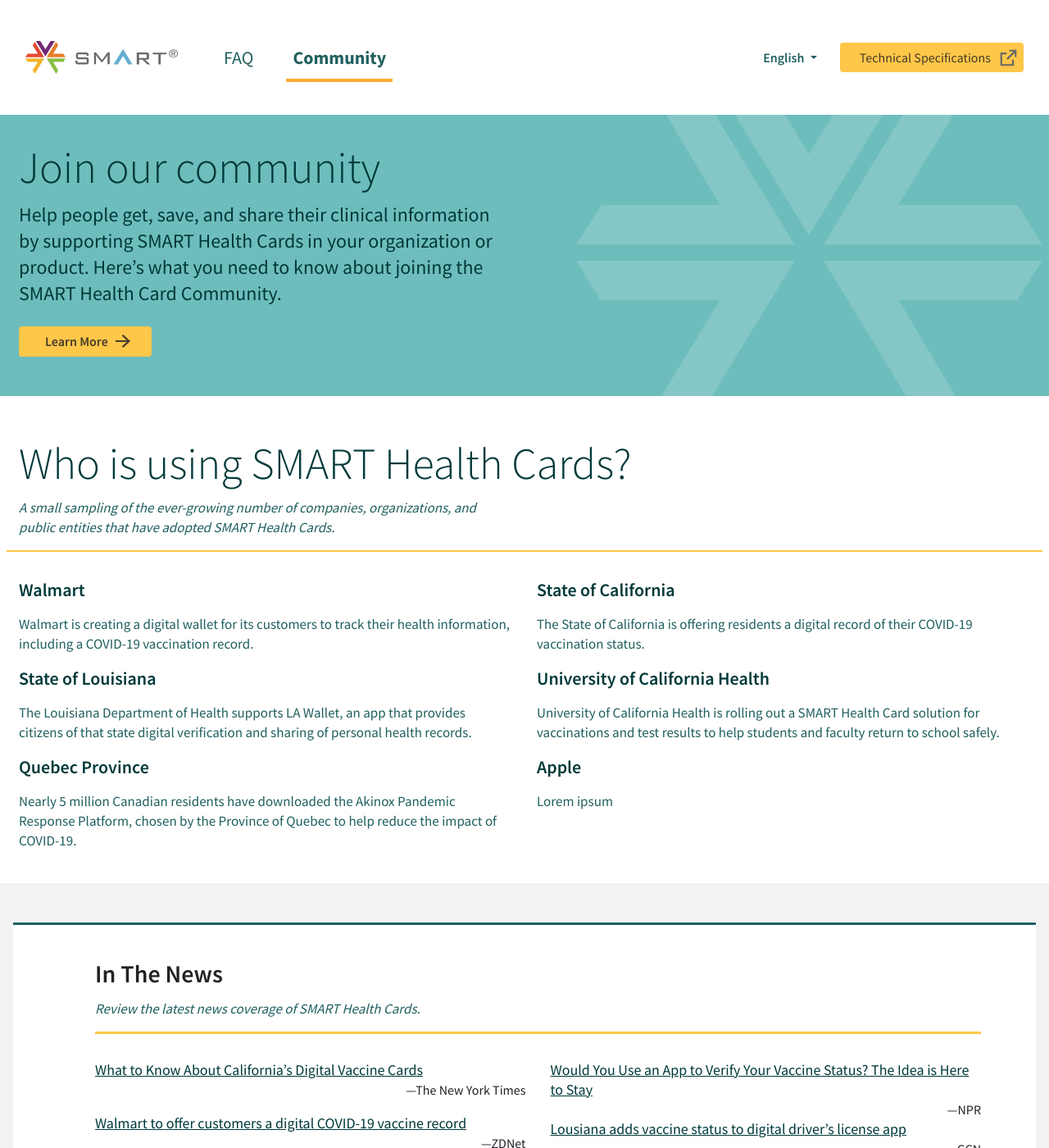
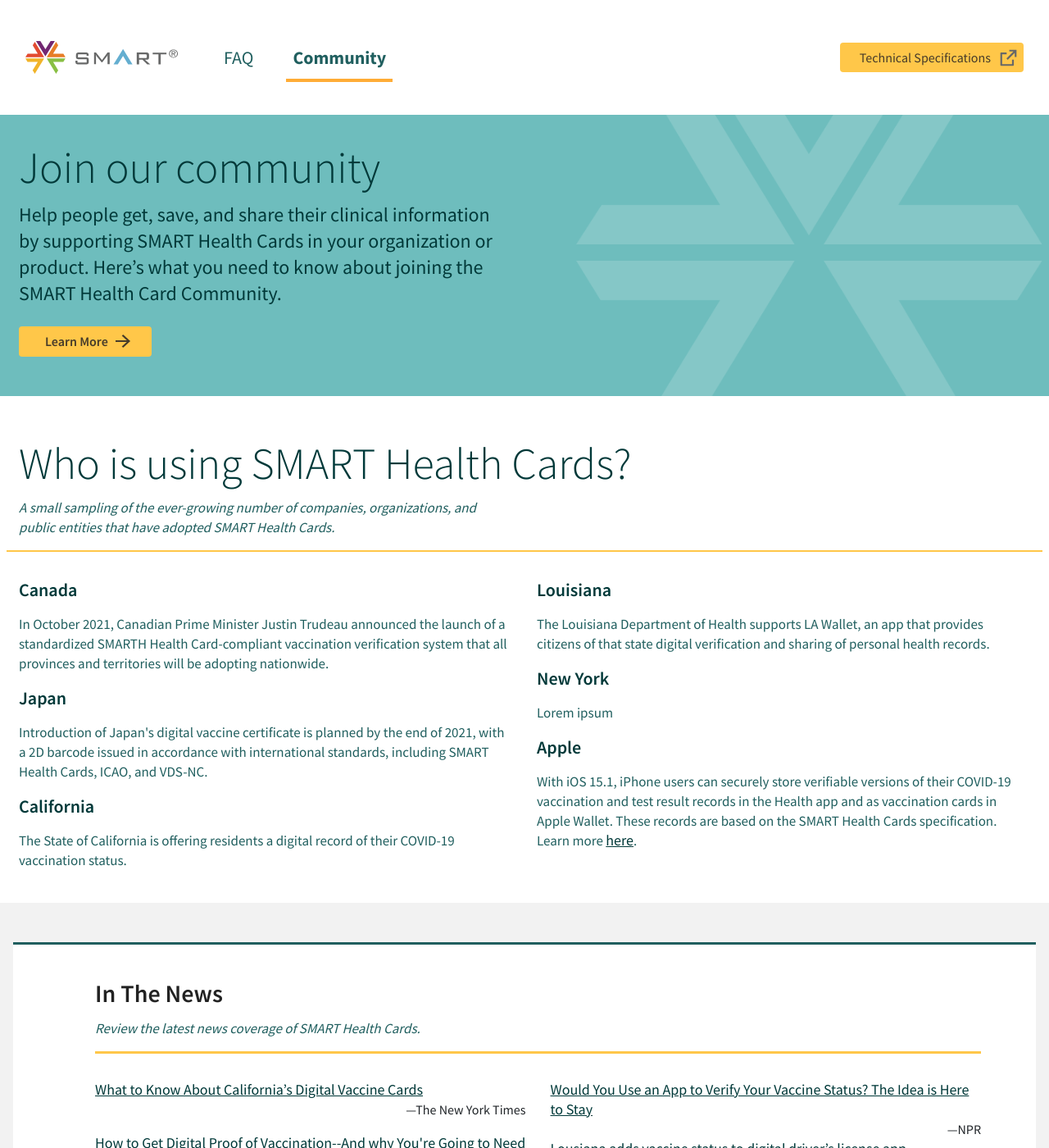
Before and after one commit to smart-health-cards/staging, a Jekyll site: the page built from en/community.html, in a window 1280 px wide and 1400 px high. Shown: the whole window at 82% size. Built offline with Jekyll 4.4.1, drawn with Linux system fonts in a browser that asks for light colours; some of the changed text lies outside the part shown.

Commit message:
Phase 3 changes - typography - community module layout - translation links - footer link

```diff
--- a/_includes/footer.html
+++ b/_includes/footer.html
@@ -7,7 +7,7 @@
             <li><a class="" href="index.html">Home</a></li>
             <li><a class="" href="community.html">Community</a></li>
             <li><a class="" href="faq.html">FAQ</a></li>
-            <li><a class="" href="privacyPolicy.html">Privacy Policy</a></li>
+            <li><a class="" href="https://smarthealthit.org/smart-health-it-privacy-policy/" target="_blank">Privacy Policy</a></li>
             <!-- <li><a href="https://spec.smarthealth.cards/"  target="_blank">Technical Specifications</a></li> -->
           </ul>
         </div>
--- a/_includes/navigation.html
+++ b/_includes/navigation.html
@@ -37,6 +37,7 @@
                 <hr class="hr-teal">
             </div>
           </li>
+          {% if page.nav == "faq" %}
           <li class="nav-item d-block d-lg-none">
             <a class="nav-link link-small" href="../faq.html">English</a>
           </li>
@@ -51,12 +52,14 @@
                 <hr class="hr-teal">
             </div>
           </li>
+          {% endif %}
 
           <li class="nav-item d-block d-lg-none">
             <a class="nav-link" href="https://spec.smarthealth.cards/"  target="_blank">Technical Specifications <img src="../Assets/Images/externalLinkBlack.svg" class="ml-5 ml-lg-3 float-right externalLinkIcon" alt="..."></a>
           </li>
         </ul>
       </div>
+      {% if page.nav == "faq" %}
       <div class="dropdown mr-3 d-none d-lg-block">
         <button class="btn btn-secondary dropdown-toggle " type="button" id="dropdownMenuButton" data-toggle="dropdown" aria-haspopup="true" aria-expanded="false">
           English
@@ -66,6 +69,7 @@
           <a class="dropdown-item" href="sp/faq.html">Español</a>
         </div>
       </div>
+      {% endif %}
       <a class="btn btn-primary pt-2 pb-2 pl-4 pr-4 d-none d-lg-block" href="https://spec.smarthealth.cards/"  target="_blank" role="button"><div class="float-left mr-3">Technical Specifications</div><img src="../Assets/Images/externalLinkBlack.svg" class="position-fixed externalLinkIcon" alt="..."> </a>
   </div>
 </nav>
--- a/css/main.css
+++ b/css/main.css
@@ -405,3 +405,7 @@
     display: none;
     z-index: 1000;
 }
+
+.img-small {
+    max-width: 175px;
+}
--- a/en/community.html
+++ b/en/community.html
@@ -64,11 +64,11 @@
                       <div class="row">
                         <div class="col-12">
                           <p class="adoptersOrg">
-                            Walmart
+                            Canada
                           </p>
 
                           <p class="text-left text-md-start mb-6 mb-lg-8 quoteCredit">
-                            Walmart is creating a digital wallet for its customers to track their health information, including a COVID-19 vaccination record.
+                            In October 2021, Canadian Prime Minister Justin Trudeau announced the launch of a standardized SMARTH Health Card-compliant vaccination verification system that all provinces and territories will be adopting nationwide.
                           </p>
                         </div>
                       </div>
@@ -76,7 +76,33 @@
                       <div class="row">
                         <div class="col-12">
                           <p class="adoptersOrg">
-                            State of Louisiana
+                            Japan
+                          </p>
+
+                          <p class="text-left text-md-start mb-6 mb-lg-8 quoteCredit">
+                            Introduction of Japan's digital vaccine certificate is planned by the end of 2021, with a 2D barcode issued in accordance with international standards, including SMART Health Cards, ICAO, and VDS-NC.
+                          </p>
+                        </div>
+                      </div>
+
+                      <div class="row">
+                        <div class="col-12">
+                          <p class="adoptersOrg">
+                            California
+                          </p>
+
+                          <p class="text-left text-md-start mb-6 mb-lg-8 quoteCredit">
+                            The State of California is offering residents a digital record of their COVID-19 vaccination status.
+                          </p>
+                        </div>
+                      </div>
+                    </div>
+
+                    <div class="col-12 col-lg-6">
+                      <div class="row">
+                        <div class="col-12">
+                          <p class="adoptersOrg">
+                            Louisiana
                           </p>
 
                           <p class="text-left text-md-start mb-6 mb-lg-8 quoteCredit">
@@ -88,37 +114,11 @@
                       <div class="row">
                         <div class="col-12">
                           <p class="adoptersOrg">
-                            Quebec Province
+                            New York
                           </p>
 
                           <p class="text-left text-md-start mb-6 mb-lg-8 quoteCredit">
-                            Nearly 5 million Canadian residents have downloaded the Akinox Pandemic Response Platform, chosen by the Province of Quebec to help reduce the impact of COVID-19.
-                          </p>
-                        </div>
-                      </div>
-                    </div>
-
-                    <div class="col-12 col-lg-6">
-                      <div class="row">
-                        <div class="col-12">
-                          <p class="adoptersOrg">
-                            State of California
-                          </p>
-
-                          <p class="text-left text-md-start mb-6 mb-lg-8 quoteCredit">
-                            The State of California is offering residents a digital record of their COVID-19 vaccination status.
-                          </p>
-                        </div>
-                      </div>
-
-                      <div class="row">
-                        <div class="col-12">
-                          <p class="adoptersOrg">
-                            University of California Health
-                          </p>
-
-                          <p class="text-left text-md-start mb-6 mb-lg-8 quoteCredit">
-                            University of California Health is rolling out a SMART Health Card solution for vaccinations and test results to help students and faculty return to school safely.
+                            Lorem ipsum
                           </p>
                         </div>
                       </div>
@@ -130,7 +130,8 @@
                           </p>
 
                           <p class="text-left text-md-start mb-6 mb-lg-8 quoteCredit">
-                            Lorem ipsum                          </p>
+                            With iOS 15.1, iPhone users can securely store verifiable versions of their COVID-19 vaccination and test result records in the Health app and as vaccination cards in Apple Wallet. These records are based on the SMART Health Cards specification. Learn more <a href="https://support.apple.com/en-us/HT212752" target="_blank">here</a>.
+                          </p>
                         </div>
                       </div>
 
@@ -175,8 +176,8 @@
                             <div class="text-right"> —The New York Times</div>
                         </li>
                         <li>
-                            <a href="https://www.zdnet.com/article/walmart-to-provide-digital-covid-19-vaccine-record/" target="_blank"> Walmart to offer customers a digital COVID-19 vaccine record</a>
-                            <div class="text-right"> —ZDNet</div>
+                            <a href="https://www.forbes.com/sites/suzannerowankelleher/2021/11/15/digital-proof-of-vaccination-testing-smart-health-card-bindle/?sh=2ff4ed0c37fc/" target="_blank"> How to Get Digital Proof of Vaccination--And why You're Going to Need it More Often</a>
+                            <div class="text-right"> —Forbes</div>
                         </li>
                         <li>
                             <a href="https://apnews.com/article/ca-state-wire-california-coronavirus-pandemic-government-and-politics-health-6e3a7f5933a543964231fc45066c2f03" target="_blank"> California offers digital record of coronavirus vaccination</a>
@@ -207,14 +208,16 @@
                             <div class="text-right">—GCN</div>
                         </li>
                         <li>
-                            <a href="https://www.healthcareitnews.com/news/full-covid-19-vaccinations-be-required-himss21-attendance" target="_blank"> Full Covid-19 vaccinations to be required for HIMSS21 attendance</a>
-                            <div class="text-right">—Healthcare IT News</div>
+                            <a href="https://www.wired.com/story/how-to-put-vaccine-card-on-phone/" target="_blank"> How to Put a Vaccine Card on Your Phone</a>
+                            <div class="text-right">—Wired</div>
                         </li>
                         <li>
                             <a href="https://www.traveldailynews.com/post/new-pwc-survey-70-of-travelers-approve-of-vaccine-verification" target="_blank"> New PwC survey: 70% of travelers approve of vaccine verification</a>
                             <div class="text-right">—TravelDailyNews</div>
                         </li>
                         <li>
+                            <a href="https://www.nytimes.com/2021/09/21/opinion/covid-vaccine-verification.html" target="_blank"></a>
+                            <div class="text-right">The New York Times</div>
                         </li>
                     </ul>
                   </p>
@@ -246,7 +249,7 @@
             <div class="col-12 col-lg-6">
               <!-- Text -->
               <p class="text-left text-md-start mb-6 mb-lg-8 font-italic">
-                Meet the organizations that developed SMART Health Cards.
+                Meet the organizations behind SMART Health Cards development and adoption.
               </p>
             </div>
         </div> <!-- / .row -->
@@ -254,54 +257,54 @@
         <div class="row">
             <div class="col-12">
                 <div class="row pb-4">
-                    <div class="col-12 col-lg-4">
+                    <div class="col-12 col-lg-6">
 
-                      <div class="row pt-3 ">
-                        <div class="col-12">
-                          <img src="../Assets/Images/logo-bch-primary-tag-300dpi.png" width="153px" class="float-left img-fluid center-block d-block mx-auto logo" alt="Boston Logo">
-                        </div>
-                      </div>
                       <div class="row">
                         <div class="col-12 pt-3">
+                          <img src="../Assets/Images/logo-bch-primary-tag-300dpi.png" width="153px" class="float-left img-fluid img-small center-block d-block mr-3 logo" alt="Boston Children's Hospital Logo">
                           <p class="">
-                            Boston Children’s Hospital’s Computational Health Informatics Program is the home of SMART. BCH research and innovation goes beyond pediatrics, and it counts more than 1,100 scientists–including 9 members of the National Academy of Sciences–among its research community.
+                            Boston Children’s Hospital’s Computational Health Informatics Program is the home of SMART. BCH research and innovation goes beyond pediatrics, and it counts more than 1,100 scientists&mdash;including nine members of the National Academy of Sciences&mdash;among its research community.
                           </p>
                         </div>
                       </div>
 
                     </div>
-                    <div class="col-12 col-lg-4">
+                    <div class="col-12 col-lg-6">
 
-                      <div class="row pt-3 ">
-                        <div class="col-12">
-                          <img src="../Assets/Images/VCI.png" width="138px" class="float-left img-fluid center-block d-block mx-auto logo" alt="SMART Logo">
-                        </div>
-                      </div>
                       <div class="row">
                         <div class="col-12 pt-4">
+                          <img src="../Assets/Images/logo_header.svg" width="230px" class="float-left img-fluid img-small center-block d-block mr-3 logo" alt="MITRE Logo">
                           <p class="">
-                            Lorem ipsum dolor sit amit. Lorem ipsum dolor sit amit. Lorem ipsum dolor sit amit. Lorem ipsum dolor sit amit. Lorem ipsum dolor sit amit. Lorem ipsum dolor sit amit. Lorem ipsum dolor sit amit. Lorem ipsum dolor sit amit. Lorem ipsum dolor sit amit. Lorem ipsum dolor sit amit. Lorem ipsum dolor sit amit.
+                            MITRE’s mission-driven teams are dedicated to solving problems for a safer world. Through our public-private partnerships and federally funded R&D centers, we work across government and in partnership with industry to tackle challenges to the safety, stability, and well-being of our nation.
                           </p>
                         </div>
                       </div>
 
                     </div>
+                </div> <!-- / .row -->
+                <div class="row pb-4">
+                    <div class="col-12 col-lg-6">
 
-                    <div class="col-12 col-lg-4">
-
-                      <div class="row pt-3 ">
-                        <div class="col-12">
-                          <img src="../Assets/Images/logo_header.svg" width="230px" class="float-left img-fluid center-block d-block mx-auto logo" alt="SMART Logo">
-                        </div>
-                      </div>
                       <div class="row">
                         <div class="col-12 pt-4">
+                          <img src="../Assets/Images/logo_header.svg" width="230px" class="float-left img-fluid img-small center-block d-block mr-3 logo" alt="SMART Logo">
                           <p class="">
                             SMART connects people to their clinical data by transforming electronic health records into platforms that can be used with apps. It’s open, free and standards-based API (application programming interface) allows a developer to write and app once and have it run anywhere in the healthcare system.
                           </p>
                         </div>
                       </div>
 
+                    </div>
+                    <div class="col-12 col-lg-6">
+
+                      <div class="row">
+                        <div class="col-12 pt-4">
+                          <img src="../Assets/Images/VCI.png" width="138px" class="float-left img-fluid img-small center-block d-block mr-3 logo" alt="VCI Logo">
+                          <p class="">
+                            VCI is a voluntary coalition of more than 900 public and private organizations committed to empowering individuals access to a trustworthy and verifiable copy of their vaccination records in digital or paper form using the SMART Health Card open, interoperable standard.
+                          </p>
+                        </div>
+                      </div>
                     </div>
                 </div> <!-- / .row -->
 
--- a/en/index.html
+++ b/en/index.html
@@ -156,9 +156,9 @@
           </div>
 
           <div class="col-12 col-lg-6">
-            <p class="text-intro">SMART Health Cards can help you easily share your clinical information to an organization that asks for it.</p>
+            <p class="text-intro">SMART Health Cards can help you easily share your clinical information with an organization that asks for it.</p>
             <p>
-              For example, some airports may ask to verify your clinical information for certain types of travel. You may also be asked to show your clinical information to register for school or at your workplace.
+              For example, some airports may ask to verify your clinical information, including vaccination status, for certain types of travel. You may also be asked to show your clinical information to register for school or at your workplace.
             </p>
           </div>
 
```
Also changed, not shown: en/faq.html (+6 -5 lines).
